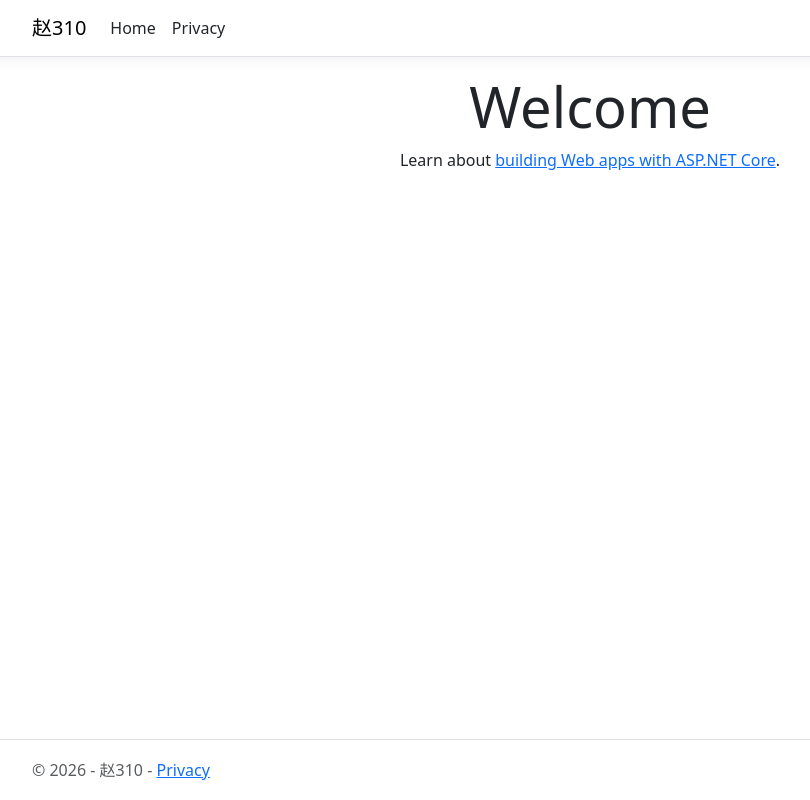
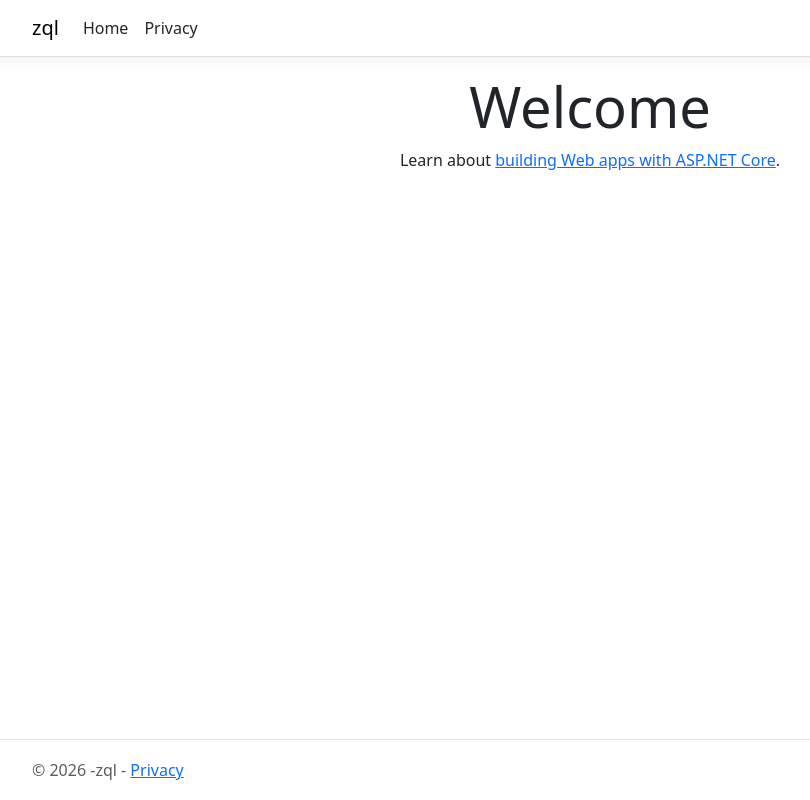
Before and after one commit to zql-byte/4031zql, an ASP.NET Core app: page / in a window 1280 px wide. Shown: the whole page, without its empty margins (50-860 px from the left). Run offline with ASP.NET Core 8, Linux system fonts and the light colour scheme; style sheets or scripts are compiled from the project's sources.

Commit message:
修改网页名字为zql

```diff
--- a/赵310/Pages/Shared/_Layout.cshtml
+++ b/赵310/Pages/Shared/_Layout.cshtml
@@ -1,19 +1,20 @@
+
 <!DOCTYPE html>
 <html lang="en">
 <head>
     <meta charset="utf-8" />
     <meta name="viewport" content="width=device-width, initial-scale=1.0" />
-    <title>@ViewData["Title"] - 赵310</title>
+    <title>@ViewData["Title"] - zql</title>
     <script type="importmap"></script>
     <link rel="stylesheet" href="~/lib/bootstrap/dist/css/bootstrap.min.css" />
     <link rel="stylesheet" href="~/css/site.css" asp-append-version="true" />
-    <link rel="stylesheet" href="~/赵310.styles.css" asp-append-version="true" />
+    <link rel="stylesheet" href="~/zql.styles.css" asp-append-version="true" />
 </head>
 <body>
     <header>
         <nav class="navbar navbar-expand-sm navbar-toggleable-sm navbar-light bg-white border-bottom box-shadow mb-3">
             <div class="container">
-                <a class="navbar-brand" asp-area="" asp-page="/Index">赵310</a>
+                <a class="navbar-brand" asp-area="" asp-page="/Index">zql</a>
                 <button class="navbar-toggler" type="button" data-bs-toggle="collapse" data-bs-target=".navbar-collapse" aria-controls="navbarSupportedContent"
                         aria-expanded="false" aria-label="Toggle navigation">
                     <span class="navbar-toggler-icon"></span>
@@ -39,7 +40,7 @@
 
     <footer class="border-top footer text-muted">
         <div class="container">
-            &copy; 2026 - 赵310 - <a asp-area="" asp-page="/Privacy">Privacy</a>
+            &copy; 2026 -zql - <a asp-area="" asp-page="/Privacy">Privacy</a>
         </div>
     </footer>
 
```
